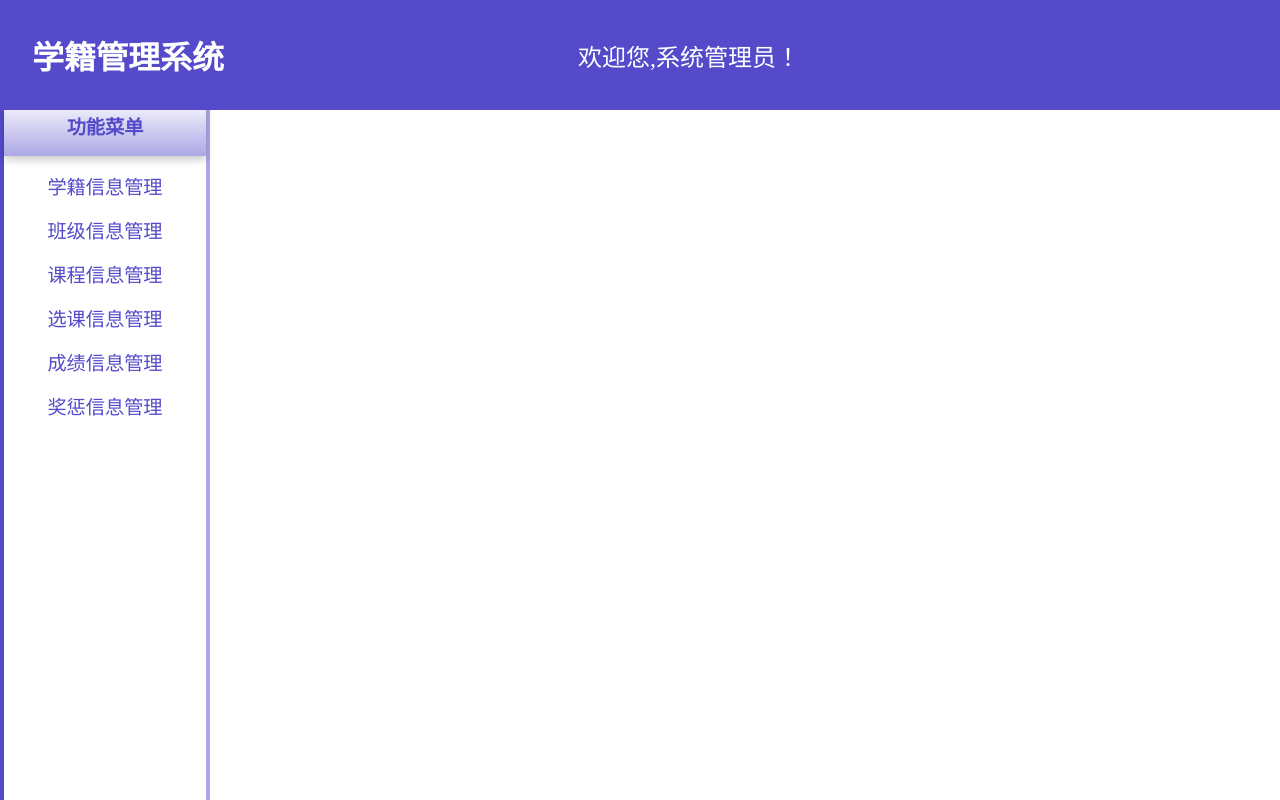
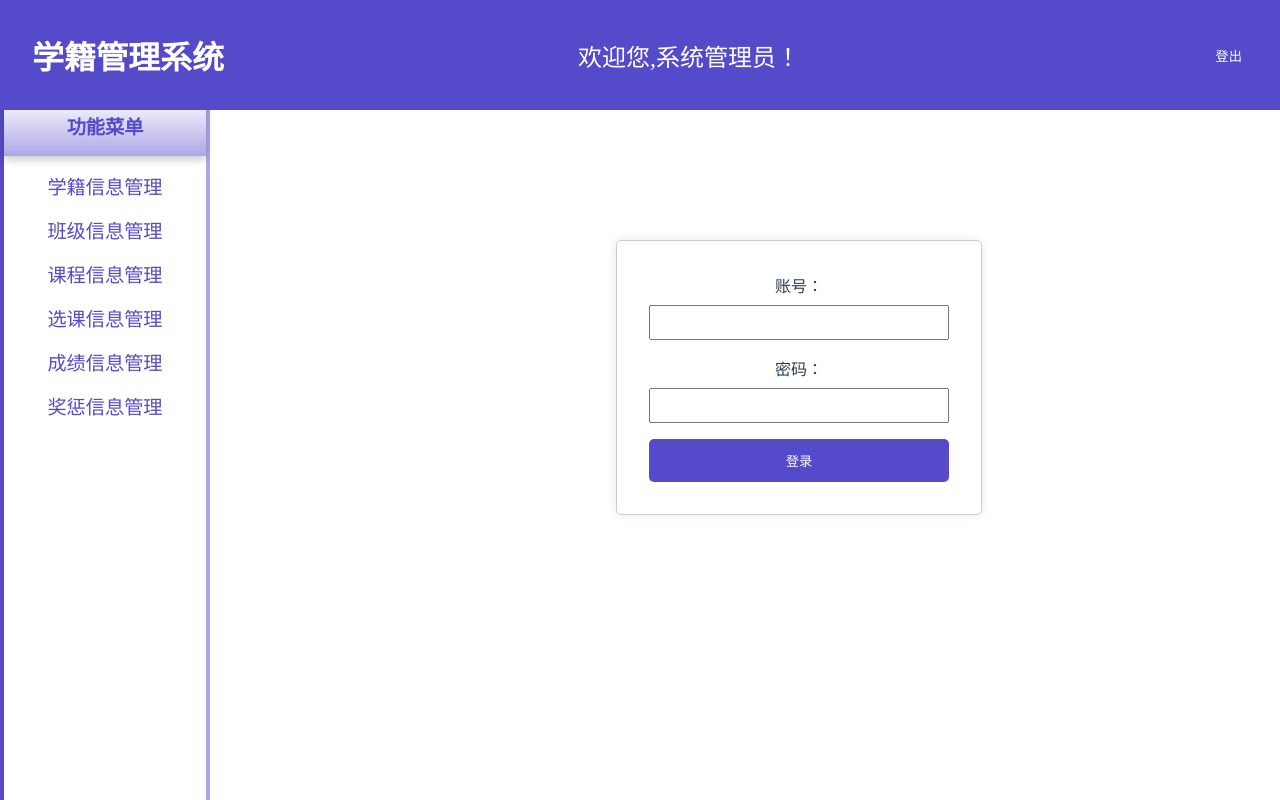
Before and after one commit to syx777/USTC_DBMS_24, a Vue app in the folder lab2/frontend/: page / in a window 1280 px wide. Built offline with nearby package versions, Linux system fonts and the light colour scheme.

Commit message:
add login layout

```diff
--- a/lab2/frontend/src/components/Header.vue
+++ b/lab2/frontend/src/components/Header.vue
@@ -4,6 +4,7 @@
       <ul class="nav-list">
         <li class="header-title">学籍管理系统</li>
         <li class="header-welcome">欢迎您,系统管理员！</li>
+        <li><button @click="logout">登出</button></li>
       </ul>
     </nav>
   </header>
@@ -11,7 +12,13 @@
 
 <script>
 export default {
-    name: 'AppHeader'
+  name: 'AppHeader',
+  methods: {
+    logout() {
+      this.$store.dispatch('logout');  // 调用 Vuex 中的 logout action
+      this.$router.push('/');          // 跳转到登录页面
+    }
+  }
 };
 </script>
 
@@ -20,12 +27,12 @@
   background-color: #544ACA;
   padding: 2rem;
   color: white;
-    margin: 0; /* 移除所有外边距 */
-    position: fixed; /* 固定导航栏在页面顶部 */
+  margin: 0;
+  position: fixed;
   top: 0;
-    left: 0; /* 确保导航栏紧贴左侧 */
-    width: 100%; /* 使导航栏填满页面宽度 */
-    box-sizing: border-box; /* 包括边框在内进行计算 */
+  left: 0;
+  width: 100%;
+  box-sizing: border-box;
 }
 
 .nav-list {
@@ -33,23 +40,23 @@
   padding: 0;
   display: flex;
   text-align: left;
-    align-items: center; /* 垂直居中 */
-    margin: 0; /* 移除默认外边距 */
+  align-items: center;
+  margin: 0;
 }
 
 .header-title {
-    font-weight: bold; /* 黑体 */
-    font-size: 2rem; /* 放大字体 */
-    margin: 0; /* 去除默认外边距 */
-    flex-grow: 1; /* 占据剩余空间 */
+  font-weight: bold;
+  font-size: 2rem;
+  margin: 0;
+  flex-grow: 1;
 }
 
 .header-welcome {
-    font-family: "STXingkai"; /* 华文行楷 */
-    font-size: 1.5rem; /* 字号 */
+  font-family: "STXingkai";
+  font-size: 1.5rem;
   position: absolute;
-    right: 30rem; /* 固定在右侧一定距离 */
-    top: 50%; /* 垂直居中 */
+  right: 30rem;
+  top: 50%;
   transform: translateY(-50%);
 }
 
@@ -61,4 +68,11 @@
 nav a:hover {
   text-decoration: underline;
 }
+
+button {
+  background: none;
+  border: none;
+  color: white;
+  cursor: pointer;
+}
 </style>
--- a/lab2/frontend/src/router/index.js
+++ b/lab2/frontend/src/router/index.js
@@ -1,5 +1,6 @@
 /* eslint-disable */
 import { createRouter, createWebHistory } from 'vue-router';
+import store from '../store'; // 引入 store
 import Home from '../views/Home.vue';
 import StudentList from '../views/StudentList.vue';
 import StudentForm from '../views/StudentForm.vue';
@@ -14,16 +15,16 @@ import AwardForm from '../views/AwardForm.vue';
 
 const routes = [
   { path: '/', name: 'Home', component: Home },
-  { path: '/students', name: 'StudentList', component: StudentList },
-  { path: '/student-form', name: 'StudentForm', component: StudentForm, props: true },
-  { path: '/course', name: 'Course', component: Course },
-  { path: '/class', name: 'Class', component: Class },
-  { path: '/class-form', name: 'ClassForm', component: ClassForm, props: true },
-  { path: '/course-form', name: 'CourseForm', component: CourseForm, props: true },
-  { path: '/selection', name: 'Selection', component: Selection },
-  { path: '/grade', name: 'Grade', component: Grade },
-  { path: '/award', name: 'Award', component: Award },
-  { path: '/award-form', name: 'AwardForm', component: AwardForm, props: true }
+  { path: '/students', name: 'StudentList', component: StudentList, meta: { requiresAuth: true } },
+  { path: '/student-form', name: 'StudentForm', component: StudentForm, props: true, meta: { requiresAuth: true } },
+  { path: '/course', name: 'Course', component: Course, meta: { requiresAuth: true } },
+  { path: '/class', name: 'Class', component: Class, meta: { requiresAuth: true } },
+  { path: '/class-form', name: 'ClassForm', component: ClassForm, props: true, meta: { requiresAuth: true } },
+  { path: '/course-form', name: 'CourseForm', component: CourseForm, props: true, meta: { requiresAuth: true } },
+  { path: '/selection', name: 'Selection', component: Selection, meta: { requiresAuth: true } },
+  { path: '/grade', name: 'Grade', component: Grade, meta: { requiresAuth: true } },
+  { path: '/award', name: 'Award', component: Award, meta: { requiresAuth: true } },
+  { path: '/award-form', name: 'AwardForm', component: AwardForm, props: true, meta: { requiresAuth: true } }
 ];
 
 const router = createRouter({
@@ -33,4 +34,17 @@ const router = createRouter({
   stringifyQuery: query => query,
 });
 
+router.beforeEach((to, from, next) => {
+  if (to.matched.some(record => record.meta.requiresAuth)) {
+    if (!store.state.loggedIn) {
+      store.dispatch('promptLogin', '请先登录');
+      next('/');
+    } else {
+      next();
+    }
+  } else {
+    next();
+  }
+});
+
 export default router;
--- a/lab2/frontend/src/store/index.js
+++ b/lab2/frontend/src/store/index.js
@@ -1,8 +1,35 @@
 import { createStore } from 'vuex';
 
-export default createStore({
-  state: {},
-  mutations: {},
-  actions: {},
-  modules: {}
+const store = createStore({
+  state: {
+    loggedIn: localStorage.getItem('loggedIn') === 'true',
+    loginPrompt: ''
+  },
+  mutations: {
+    setLoggedIn(state, status) {
+      state.loggedIn = status;
+      localStorage.setItem('loggedIn', status);
+    },
+    setLoginPrompt(state, message) {
+      state.loginPrompt = message;
+    },
+    clearLoginPrompt(state) {
+      state.loginPrompt = '';
+    }
+  },
+  actions: {
+    login({ commit }) {
+      commit('setLoggedIn', true);
+      commit('clearLoginPrompt');
+    },
+    logout({ commit }) {
+      commit('setLoggedIn', false);
+      localStorage.removeItem('loggedIn');
+    },
+    promptLogin({ commit }, message) {
+      commit('setLoginPrompt', message);
+    }
+  }
 });
+
+export default store;
--- a/lab2/frontend/src/views/Home.vue
+++ b/lab2/frontend/src/views/Home.vue
@@ -1,18 +1,138 @@
 <!-- src/views/Home.vue -->
 <template>
   <div class="home">
-      <h1></h1>
+    <form @submit.prevent="handleLogin">
+      <div class="form-group">
+        <label for="username">账号：</label>
+        <input type="text" v-model="username" id="username" required />
+      </div>
+      <div class="form-group">
+        <label for="password">密码：</label>
+        <div class="password-input">
+          <input :type="passwordFieldType" v-model="password" id="password" required />
+        </div>
+      </div>
+      <button type="submit">登录</button>
+    </form>
+    <div v-if="errorMessage" class="error-message">
+      {{ errorMessage }}
+    </div>
+    <div v-if="loginPrompt" class="login-prompt">
+      {{ loginPrompt }}
+    </div>
   </div>
 </template>
 
 <script>
+import { mapState } from 'vuex';
+
 export default {
-    name: 'HomeList'
+  name: 'HomeList',
+  data() {
+    return {
+      username: '',
+      password: '',
+      errorMessage: '',
+      passwordFieldType: 'password',
+      defaultUsername: 'admin',
+      defaultPassword: '123456'
+    };
+  },
+  computed: {
+    ...mapState(['loginPrompt'])
+  },
+  methods: {
+    handleLogin() {
+      if (this.username === this.defaultUsername && this.password === this.defaultPassword) {
+        this.$store.dispatch('login');
+        this.$router.push('/students');
+      } else {
+        this.errorMessage = '账号或密码错误';
+      }
+    },
+    togglePasswordVisibility() {
+      this.passwordFieldType = this.passwordFieldType === 'password' ? 'text' : 'password';
+    }
+  },
+  watch: {
+    loginPrompt() {
+      if (this.loginPrompt) {
+        setTimeout(() => {
+          this.$store.commit('clearLoginPrompt');
+        }, 3000);
+      }
+    }
+  }
 };
 </script>
 
 <style scoped>
 .home {
-    /* Styles for home component */
+  max-width: 300px;
+  margin-top: 15rem;
+  margin-left: 38rem;
+  padding: 2rem;
+  border: 1px solid #ccc;
+  border-radius: 5px;
+  box-shadow: 0 0 10px rgba(0, 0, 0, 0.1);
+}
+
+h1 {
+  text-align: center;
+}
+
+.form-group {
+  margin-bottom: 1rem;
+}
+
+label {
+  display: block;
+  margin-bottom: 0.5rem;
+}
+
+input[type="text"],
+input[type="password"] {
+  width: 100%;
+  padding: 0.5rem;
+  box-sizing: border-box;
+}
+
+.password-input {
+  display: flex;
+  align-items: center;
+}
+
+.password-input button {
+  margin-left: 0.5rem;
+  padding: 0.5rem;
+  background: none;
+  border: none;
+  cursor: pointer;
+}
+
+button[type="submit"] {
+  width: 100%;
+  padding: 0.75rem;
+  background-color: #544ACA;
+  color: white;
+  border: none;
+  border-radius: 5px;
+  cursor: pointer;
+}
+
+button[type="submit"]:hover {
+  background-color: #0056b3;
+}
+
+.error-message {
+  margin-top: 1rem;
+  color: red;
+  text-align: center;
+}
+
+.login-prompt {
+  margin-top: 1rem;
+  color: red;
+  text-align: center;
 }
 </style>
```
Lines whose indentation alone changed are shown as unchanged.
